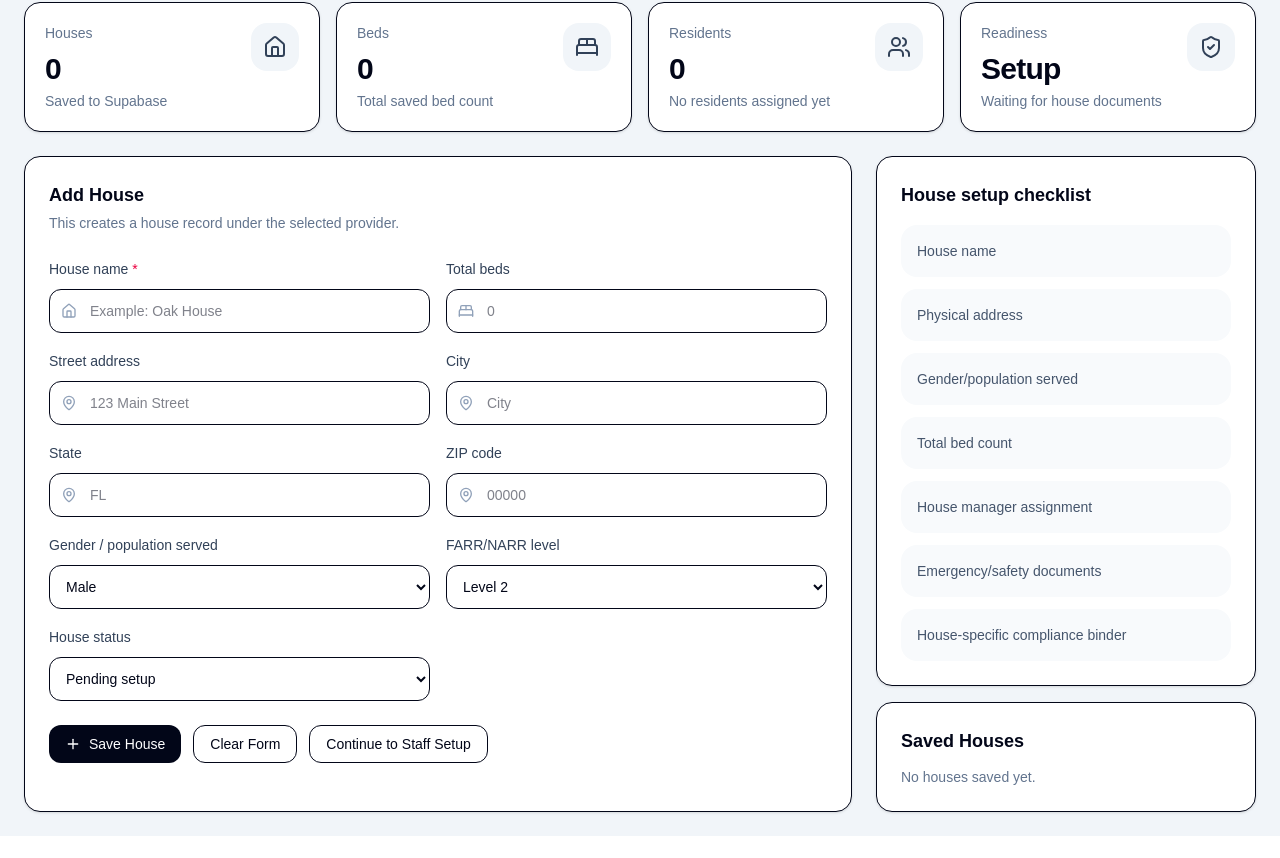
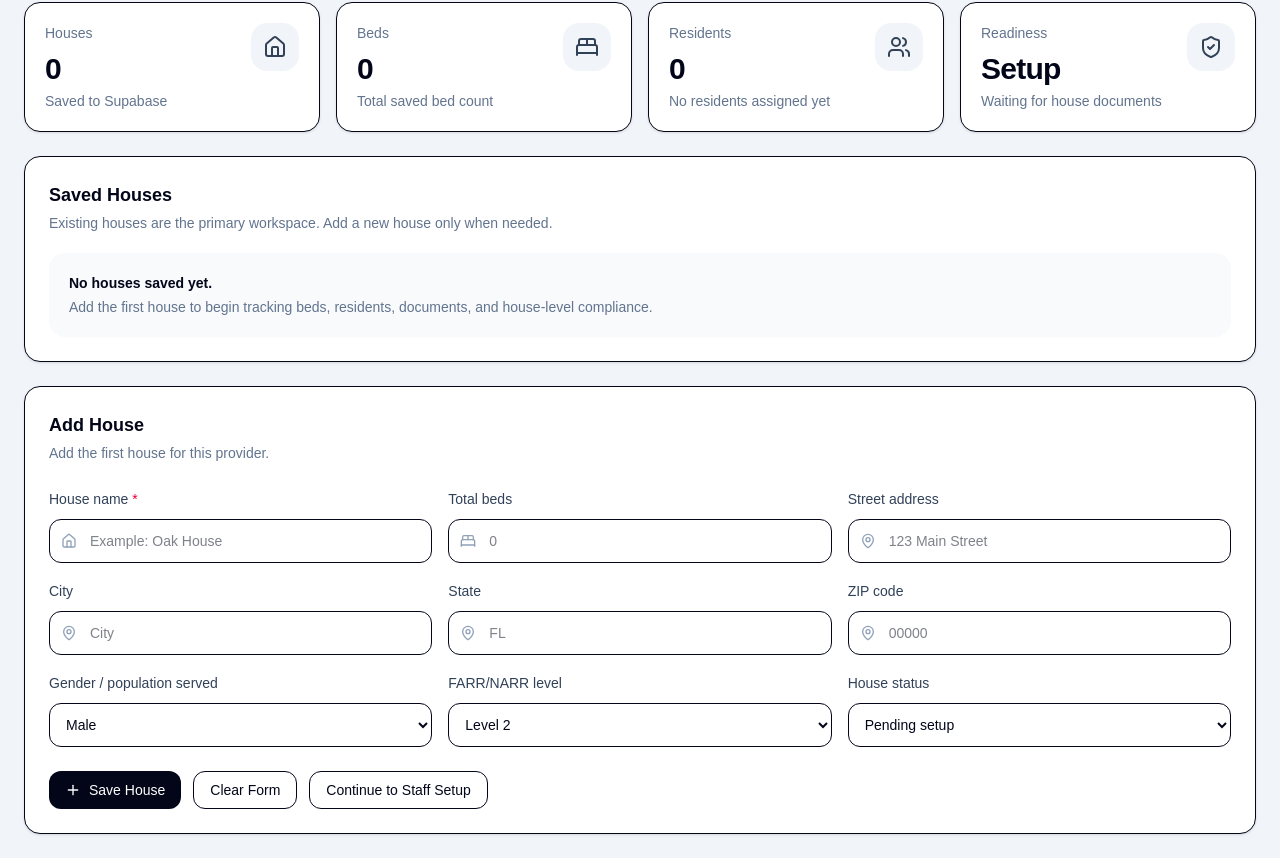
Before and after one commit to RBooth10/halfway-portal, a Next.js app: page /houses in a window 1280 px wide. Shown: the part 556-1414 px from the top of the page. Before the commit the page ends 1392 px from the top, so only its background shows below. Built offline with nearby package versions, Linux system fonts and the light colour scheme.

Commit message:
Make houses page list first

```diff
--- a/app/houses/page.tsx
+++ b/app/houses/page.tsx
@@ -58,15 +58,6 @@ const initialForm: HouseForm = {
   status: "pending_setup",
 };
 
-const setupItems = [
-  "House name",
-  "Physical address",
-  "Gender/population served",
-  "Total bed count",
-  "House manager assignment",
-  "Emergency/safety documents",
-  "House-specific compliance binder",
-];
 
 function MetricCard({
   title,
@@ -138,6 +129,7 @@ export default function HousesPage() {
   const [providerId, setProviderId] = useState<string | null>(null);
   const [providerName, setProviderName] = useState("Current Provider");
   const [editingHouseId, setEditingHouseId] = useState<string | null>(null);
+  const [showHouseForm, setShowHouseForm] = useState(false);
   const [saving, setSaving] = useState(false);
   const [loading, setLoading] = useState(true);
   const [message, setMessage] = useState("");
@@ -201,6 +193,7 @@ export default function HousesPage() {
 
   function startEditingHouse(house: HouseRow) {
     setEditingHouseId(house.id);
+    setShowHouseForm(true);
     setForm({
       name: house.name ?? "",
       street_address: house.street_address ?? "",
@@ -355,6 +348,7 @@ export default function HousesPage() {
       }
 
       setHouses((current) => [data as HouseRow, ...current]);
+      setShowHouseForm(false);
       setForm(initialForm);
       setMessage(`${data.name} was saved successfully.`);
     } catch (err) {
@@ -437,16 +431,98 @@ export default function HousesPage() {
         <MetricCard title="Readiness" value={houses.length ? "In Progress" : "Setup"} subtitle="Waiting for house documents" icon={ShieldCheck} />
       </section>
 
-      <section className="grid gap-6 lg:grid-cols-[1fr_380px]">
+      <section className="space-y-6">
+        <div className="rounded-2xl border bg-white p-6 shadow-sm">
+          <div className="flex flex-col gap-4 md:flex-row md:items-start md:justify-between">
+            <div>
+              <h2 className="text-lg font-semibold">Saved Houses</h2>
+              <p className="mt-1 text-sm text-slate-500">
+                Existing houses are the primary workspace. Add a new house only when needed.
+              </p>
+            </div>
+
+            {houses.length > 0 ? (
+              <button
+                type="button"
+                onClick={() => {
+                  setEditingHouseId(null);
+                  setForm(initialForm);
+                  setShowHouseForm((current) => !current);
+                }}
+                className="inline-flex items-center justify-center gap-2 rounded-xl bg-slate-950 px-4 py-2 text-sm font-medium text-white hover:bg-slate-800"
+              >
+                <Plus className="h-4 w-4" />
+                {showHouseForm && !editingHouseId ? "Hide Add House" : "Add House"}
+              </button>
+            ) : null}
+          </div>
+
+          {loading ? (
+            <p className="mt-5 rounded-2xl bg-slate-50 p-4 text-sm text-slate-500">Loading houses...</p>
+          ) : houses.length === 0 ? (
+            <div className="mt-5 rounded-2xl bg-slate-50 p-5">
+              <p className="text-sm font-semibold text-slate-950">No houses saved yet.</p>
+              <p className="mt-1 text-sm text-slate-500">
+                Add the first house to begin tracking beds, residents, documents, and house-level compliance.
+              </p>
+            </div>
+          ) : (
+            <div className="mt-5 grid gap-4 md:grid-cols-2 xl:grid-cols-3">
+              {houses.map((house) => (
+                <div key={house.id} className="rounded-2xl bg-slate-50 p-4">
+                  <div className="flex items-start justify-between gap-3">
+                    <div>
+                      <p className="font-medium text-slate-950">{house.name}</p>
+                      <p className="mt-1 text-sm text-slate-500">
+                        {house.total_beds} beds • {house.gender_served || "Population not set"}
+                      </p>
+                      <p className="mt-1 text-sm text-slate-500">
+                        {[house.city, house.state].filter(Boolean).join(", ") || "Address not complete"}
+                      </p>
+                      <p className="mt-1 text-sm text-slate-500">
+                        Status: {house.status}
+                      </p>
+                    </div>
+
+                    <div className="flex flex-col gap-2">
+                      <button
+                        type="button"
+                        onClick={() => startEditingHouse(house)}
+                        className="inline-flex items-center gap-2 rounded-xl border bg-white px-3 py-1.5 text-xs font-medium text-slate-700 hover:bg-slate-50"
+                      >
+                        <Pencil className="h-3.5 w-3.5" />
+                        Edit
+                      </button>
+
+                      <button
+                        type="button"
+                        onClick={() => archiveHouse(house.id, house.name)}
+                        disabled={house.status === "inactive"}
+                        className="inline-flex items-center gap-2 rounded-xl border bg-white px-3 py-1.5 text-xs font-medium text-slate-700 hover:bg-slate-50 disabled:cursor-not-allowed disabled:opacity-50"
+                      >
+                        <Archive className="h-3.5 w-3.5" />
+                        {house.status === "inactive" ? "Archived" : "Archive"}
+                      </button>
+                    </div>
+                  </div>
+                </div>
+              ))}
+            </div>
+          )}
+        </div>
+
+        {houses.length === 0 || showHouseForm || editingHouseId ? (
           <form className="rounded-2xl border bg-white p-6 shadow-sm">
             <h2 className="text-lg font-semibold">{editingHouseId ? "Edit House" : "Add House"}</h2>
             <p className="mt-1 text-sm text-slate-500">
               {editingHouseId
                 ? "Update the selected house record."
-              : "This creates a house record under the selected provider."}
+                : houses.length === 0
+                  ? "Add the first house for this provider."
+                  : "Add another house under this provider."}
             </p>
 
-          <div className="mt-6 grid gap-4 md:grid-cols-2">
+            <div className="mt-6 grid gap-4 md:grid-cols-2 xl:grid-cols-3">
               <Field
                 label="House name"
                 placeholder="Example: Oak House"
@@ -553,10 +629,16 @@ export default function HousesPage() {
 
               <button
                 type="button"
-              onClick={() => setForm(initialForm)}
+                onClick={() => {
+                  setForm(initialForm);
+                  setEditingHouseId(null);
+                  if (houses.length > 0) {
+                    setShowHouseForm(false);
+                  }
+                }}
                 className="rounded-xl border px-4 py-2 text-sm font-medium hover:bg-slate-50"
               >
-              Clear Form
+                {houses.length > 0 ? "Cancel" : "Clear Form"}
               </button>
 
               <Link
@@ -567,70 +649,7 @@ export default function HousesPage() {
               </Link>
             </div>
           </form>
-
-        <aside className="space-y-4">
-          <div className="rounded-2xl border bg-white p-6 shadow-sm">
-            <h2 className="text-lg font-semibold">House setup checklist</h2>
-            <div className="mt-4 space-y-3">
-              {setupItems.map((item) => (
-                <div key={item} className="rounded-2xl bg-slate-50 p-4 text-sm text-slate-600">
-                  {item}
-                </div>
-              ))}
-            </div>
-          </div>
-
-          <div className="rounded-2xl border bg-white p-6 shadow-sm">
-            <h2 className="text-lg font-semibold">Saved Houses</h2>
-            {loading ? (
-              <p className="mt-3 text-sm text-slate-500">Loading houses...</p>
-            ) : houses.length === 0 ? (
-              <p className="mt-3 text-sm text-slate-500">No houses saved yet.</p>
-            ) : (
-              <div className="mt-4 space-y-3">
-                {houses.map((house) => (
-                  <div key={house.id} className="rounded-2xl bg-slate-50 p-4">
-                    <div className="flex items-start justify-between gap-3">
-                      <div>
-                        <p className="font-medium text-slate-950">{house.name}</p>
-                        <p className="mt-1 text-sm text-slate-500">
-                          {house.total_beds} beds • {house.gender_served || "Population not set"}
-                        </p>
-                        <p className="mt-1 text-sm text-slate-500">
-                          {[house.city, house.state].filter(Boolean).join(", ") || "Address not complete"}
-                        </p>
-                        <p className="mt-1 text-sm text-slate-500">
-                          Status: {house.status}
-                        </p>
-                      </div>
-
-                      <div className="flex flex-col gap-2">
-                        <button
-                          type="button"
-                          onClick={() => startEditingHouse(house)}
-                          className="inline-flex items-center gap-2 rounded-xl border bg-white px-3 py-1.5 text-xs font-medium text-slate-700 hover:bg-slate-50"
-                        >
-                          <Pencil className="h-3.5 w-3.5" />
-                          Edit
-                        </button>
-
-                        <button
-                          type="button"
-                          onClick={() => archiveHouse(house.id, house.name)}
-                          disabled={house.status === "inactive"}
-                          className="inline-flex items-center gap-2 rounded-xl border bg-white px-3 py-1.5 text-xs font-medium text-slate-700 hover:bg-slate-50 disabled:cursor-not-allowed disabled:opacity-50"
-                        >
-                          <Archive className="h-3.5 w-3.5" />
-                          {house.status === "inactive" ? "Archived" : "Archive"}
-                        </button>
-                      </div>
-                    </div>
-                  </div>
-                ))}
-              </div>
-            )}
-          </div>
-        </aside>
+        ) : null}
       </section>
     </PageShell>
   );
```
Lines whose indentation alone changed are shown as unchanged.
